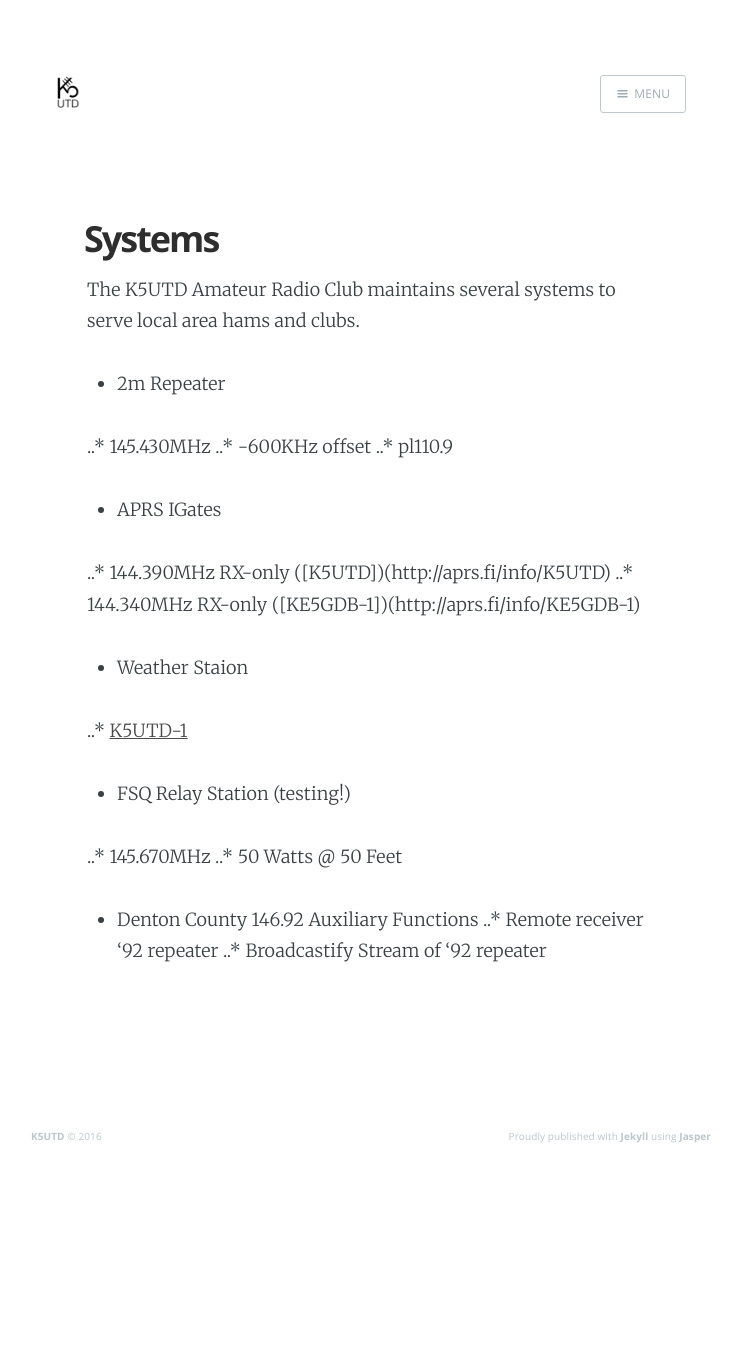
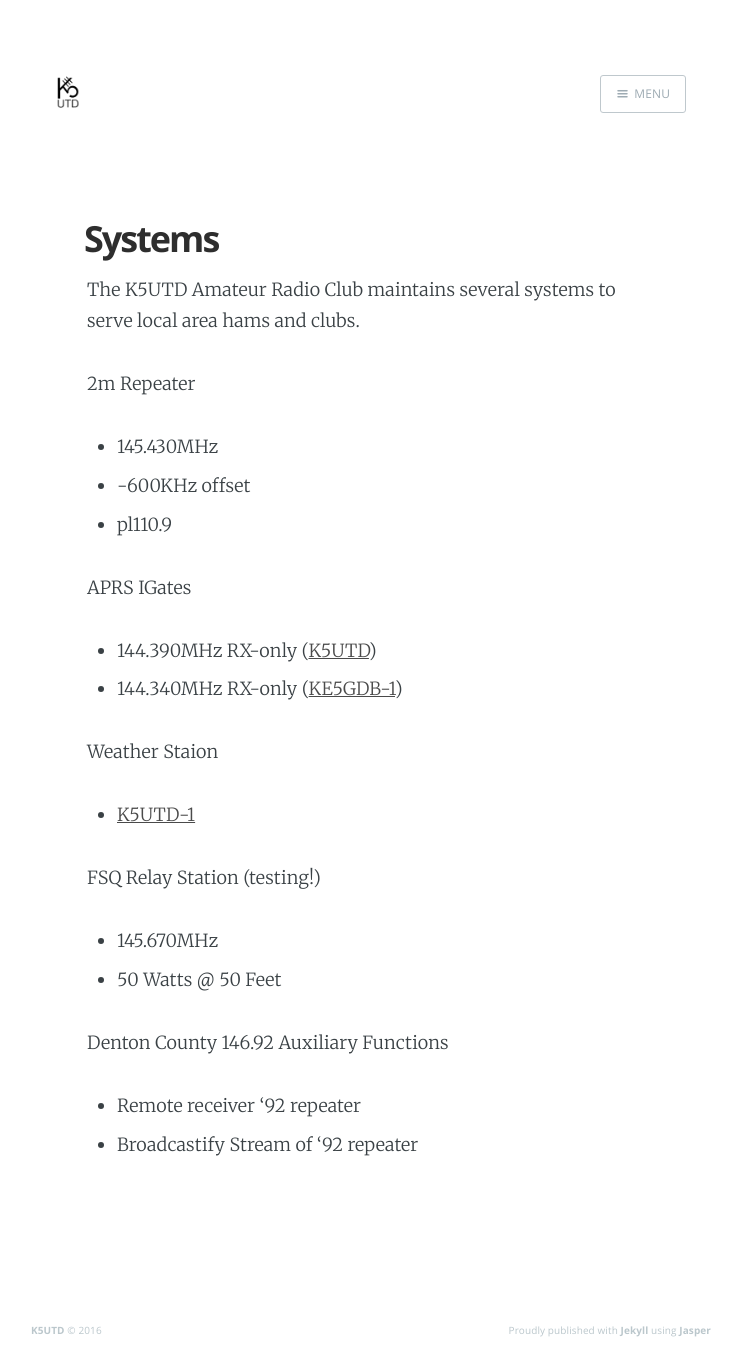
Before and after one commit to k5utd/k5utd.github.io, a Jekyll site: the page built from systems/index.md, in a window 1280 px wide. Shown: the whole page, without its empty margins (269-1011 px from the left). Built offline with Jekyll 4.4.1, drawn with Linux system fonts in a browser that asks for light colours; nearby versions of some CDN libraries; before the commit the page ends 1156 px from its top, so only the background shows below that.

Commit message:
Added systems page

```diff
--- a/systems/index.md
+++ b/systems/index.md
@@ -9,26 +9,22 @@ current: systems
 
 The K5UTD Amateur Radio Club maintains several systems to serve local area hams and clubs.
 
-- 2m Repeater
+2m Repeater
+* 145.430MHz
+* -600KHz offset
+* pl110.9
 
-..* 145.430MHz
-..* -600KHz offset
-..* pl110.9
+APRS IGates
+* 144.390MHz RX-only ([K5UTD](http://aprs.fi/info/K5UTD))
+* 144.340MHz RX-only ([KE5GDB-1](http://aprs.fi/info/KE5GDB-1))
 
-- APRS IGates
+Weather Staion
+* [K5UTD-1](http://aprs.fi/info/K5UTD-1)
 
-..* 144.390MHz RX-only ([K5UTD])(http://aprs.fi/info/K5UTD)
-..* 144.340MHz RX-only ([KE5GDB-1])(http://aprs.fi/info/KE5GDB-1)
+FSQ Relay Station (testing!)
+* 145.670MHz
+* 50 Watts @ 50 Feet
 
-- Weather Staion
-
-..* [K5UTD-1](http://aprs.fi/info/K5UTD-1)
-
-- FSQ Relay Station (testing!)
-
-..* 145.670MHz
-..* 50 Watts @ 50 Feet
-
-- Denton County 146.92 Auxiliary Functions
-..* Remote receiver '92 repeater
-..* Broadcastify Stream of '92 repeater
+Denton County 146.92 Auxiliary Functions
+* Remote receiver '92 repeater
+* Broadcastify Stream of '92 repeater
```
